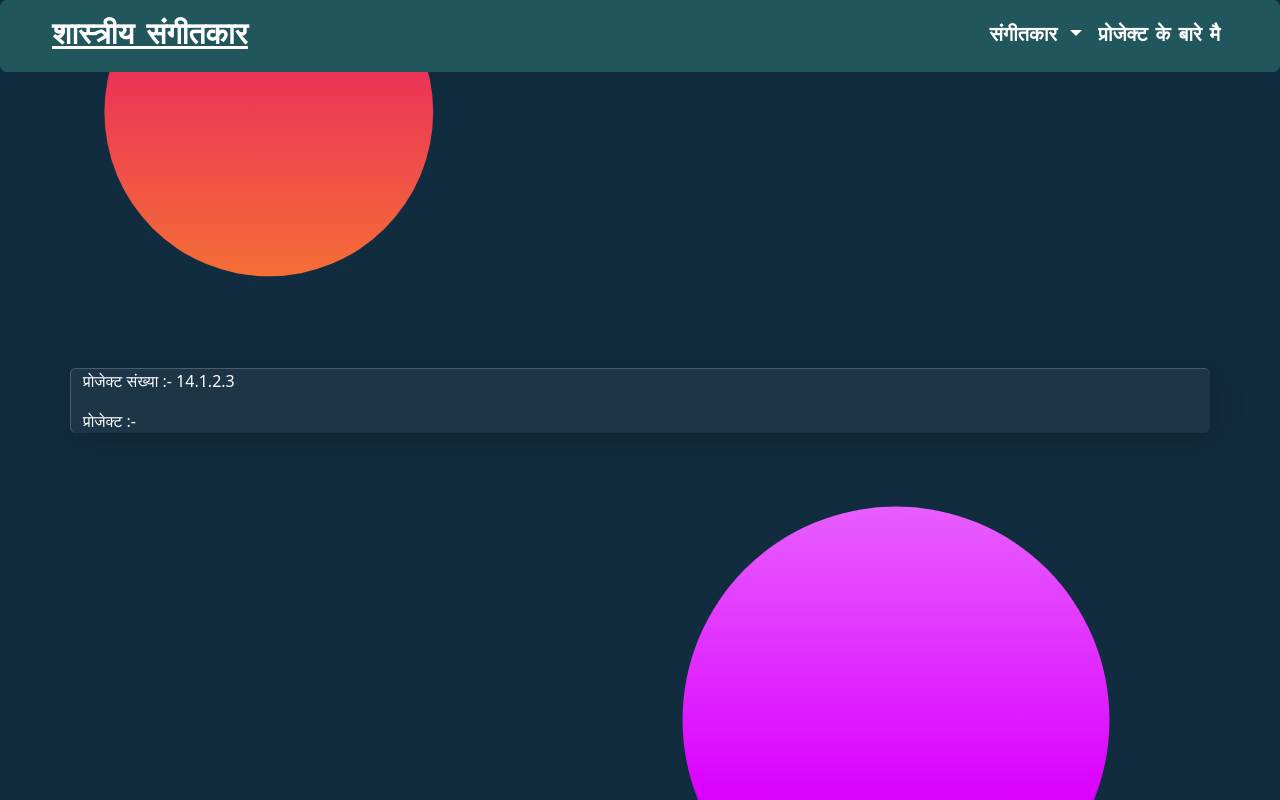
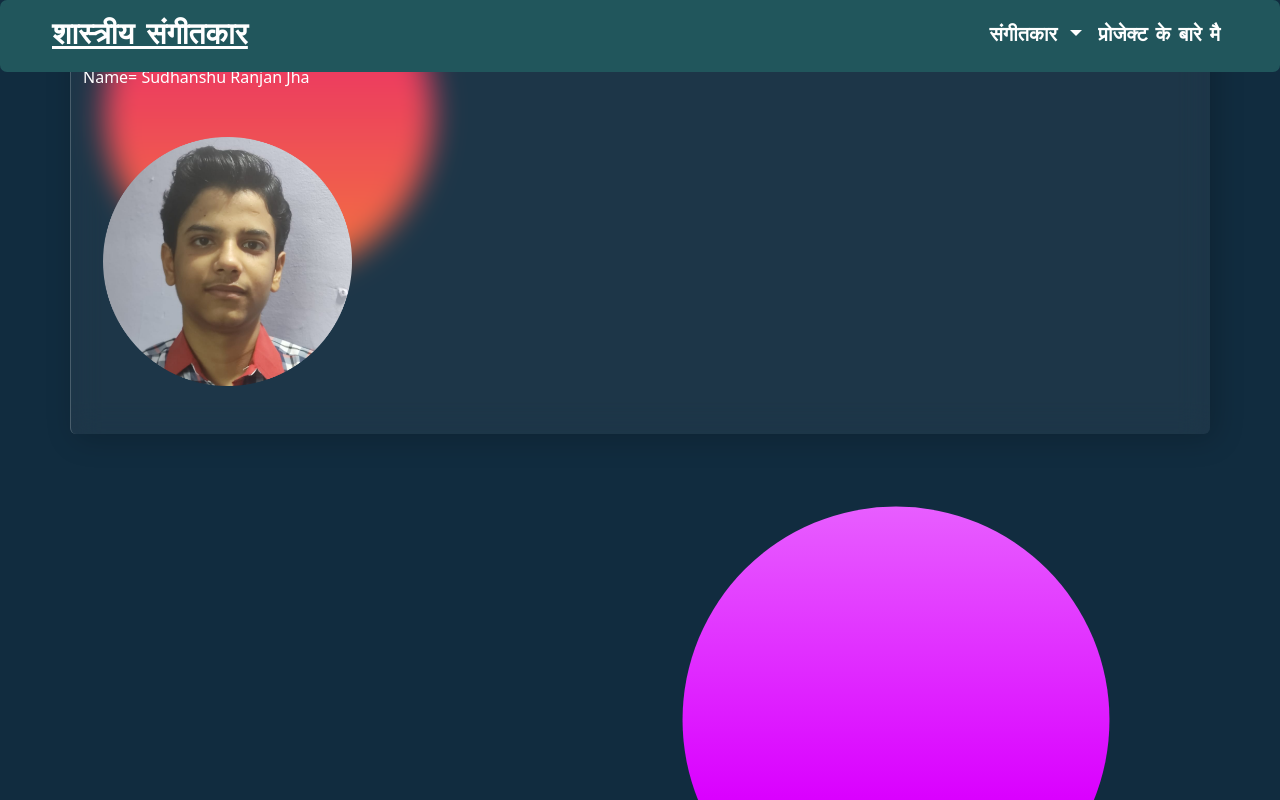
Before and after one commit to SudhanshuRanjan2005/shastriya_sangeet, a plain HTML site: page page/project.html in a window 1280 px wide. Drawn offline with nearby package versions, Linux system fonts and the light colour scheme; a web font is replaced by a local one.

Commit message:
center align

```diff
--- a/css/project.css
+++ b/css/project.css
@@ -1,5 +1,5 @@
 body {
-    display: flex;
+
     justify-content: center;
     align-items: center;
     min-height: 100vh;
@@ -63,7 +63,12 @@ nav {
     box-shadow: 5px 5px 30px rgba(0, 0, 0, 0.2);
 
 }
+.self-img {
+    width: 50%;
+    margin: 1.5rem 0;
+    padding: 0 10px;
 
+}
 
 
 
--- a/css/style.css
+++ b/css/style.css
@@ -22,8 +22,7 @@ p {
     height: 7px;
     width: 400px;
     border-radius: 20px;
-    margin-top: 90px;
-
+    margin: 70px auto 0 auto;
 }
 /* navbar css start  */
 nav {
@@ -66,6 +65,7 @@ nav {
     box-sizing: ;
 }
 .dash{
+    margin: 0 auto;
     width: 390px;
     height: 5px;
     border-radius: 20px;
--- a/page/project.html
+++ b/page/project.html
@@ -50,15 +50,19 @@
                         </a>
                         <ul class="dropdown-menu" aria-labelledby="navbarDropdownMenuLink">
                             <li><a class="dropdown-item" href="../index.html#tansen">1. तानसेन</a></li>
-                            <li><a class="dropdown-item" href="../index.html#zakir-hussain">2. उस्ताद ज़ाकिर हुसैन</a></li>
-                            <li><a class="dropdown-item" href="../index.html#bismillah-khaa">3. उस्ताद बिस्मिल्ला ख़ाँ</a></li>
-                            <li><a class="dropdown-item" href="../index.html#hariprasad-chaurasia">4. हरिप्रसाद चौरसिया</a></li>
+                            <li><a class="dropdown-item" href="../index.html#zakir-hussain">2. उस्ताद ज़ाकिर हुसैन</a>
+                            </li>
+                            <li><a class="dropdown-item" href="../index.html#bismillah-khaa">3. उस्ताद बिस्मिल्ला
+                                    ख़ाँ</a></li>
+                            <li><a class="dropdown-item" href="../index.html#hariprasad-chaurasia">4. हरिप्रसाद
+                                    चौरसिया</a></li>
                             <li><a class="dropdown-item" href="../index.html#ali-akabr-khan">5. अली अक़बर ख़ाँ</a></li>
                             <li><a class="dropdown-item" href="../index.html#ravi-shankar">6. रवि शंकर</a></li>
                             <li><a class="dropdown-item" href="../index.html#bhimsen-joshi">7. भीमसेन जोशी</a></li>
                             <li><a class="dropdown-item" href="../index.html#vilayat-khaa">8. विलायत ख़ाँ</a></li>
                             <li><a class="dropdown-item" href="../index.html#amjad-ali-khan">9. अमजद अली ख़ान</a></li>
-                            <li><a class="dropdown-item" href="../index.html#ustad-alla-rakha">10. उस्ताद अल्ला रक्खा</a></li>
+                            <li><a class="dropdown-item" href="../index.html#ustad-alla-rakha">10. उस्ताद अल्ला
+                                    रक्खा</a></li>
                         </ul>
                     </li>
                     <li class="nav-item">
@@ -78,6 +82,14 @@
         <div class="project-name">
             प्रोजेक्ट :-
         </div>
+        <div class="basic-info">
+            <div class="about">
+                Name= Sudhanshu Ranjan Jha
+            </div>
+            <div class="self-img">
+                <img class="self-img" src="../images/self img.png" alt="self-img">
+            </div>
+        </div>
     </div>
 
 </body>
```
Also changed, not shown: images/self img.png (added).
